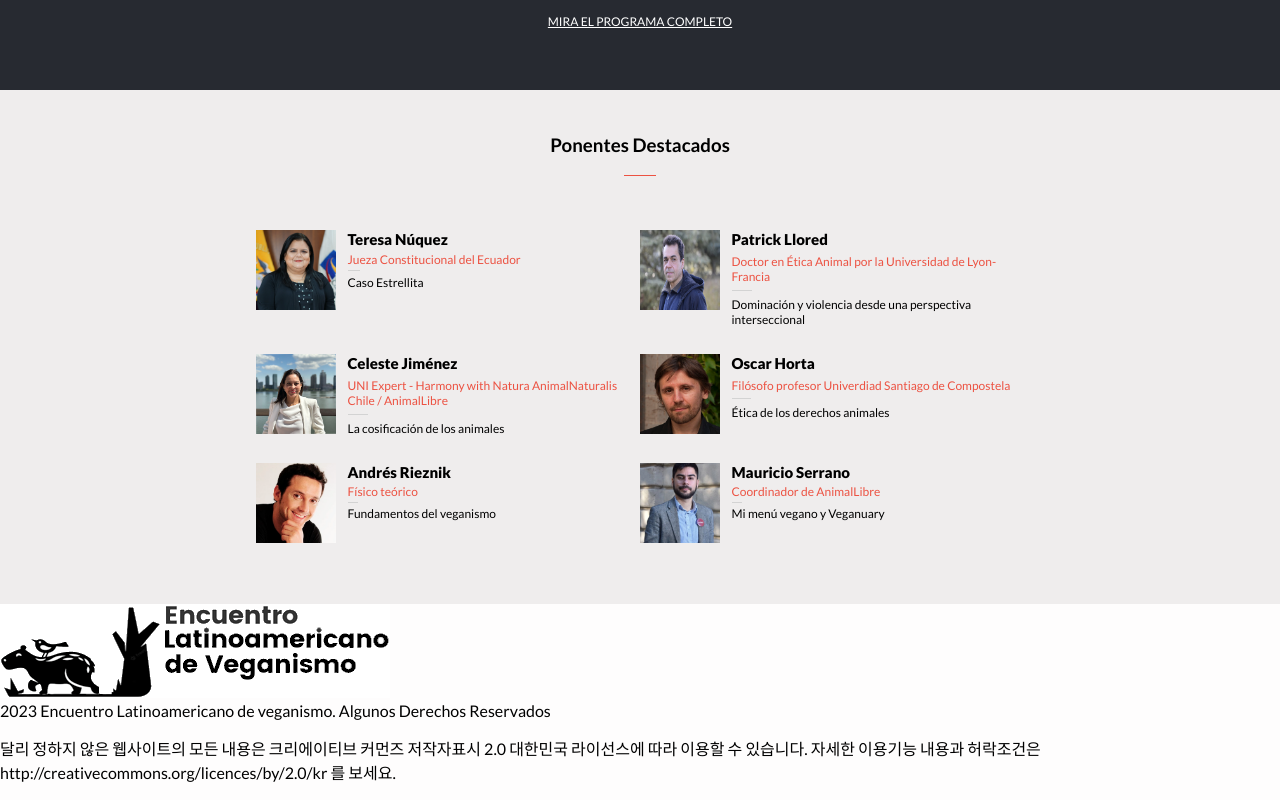
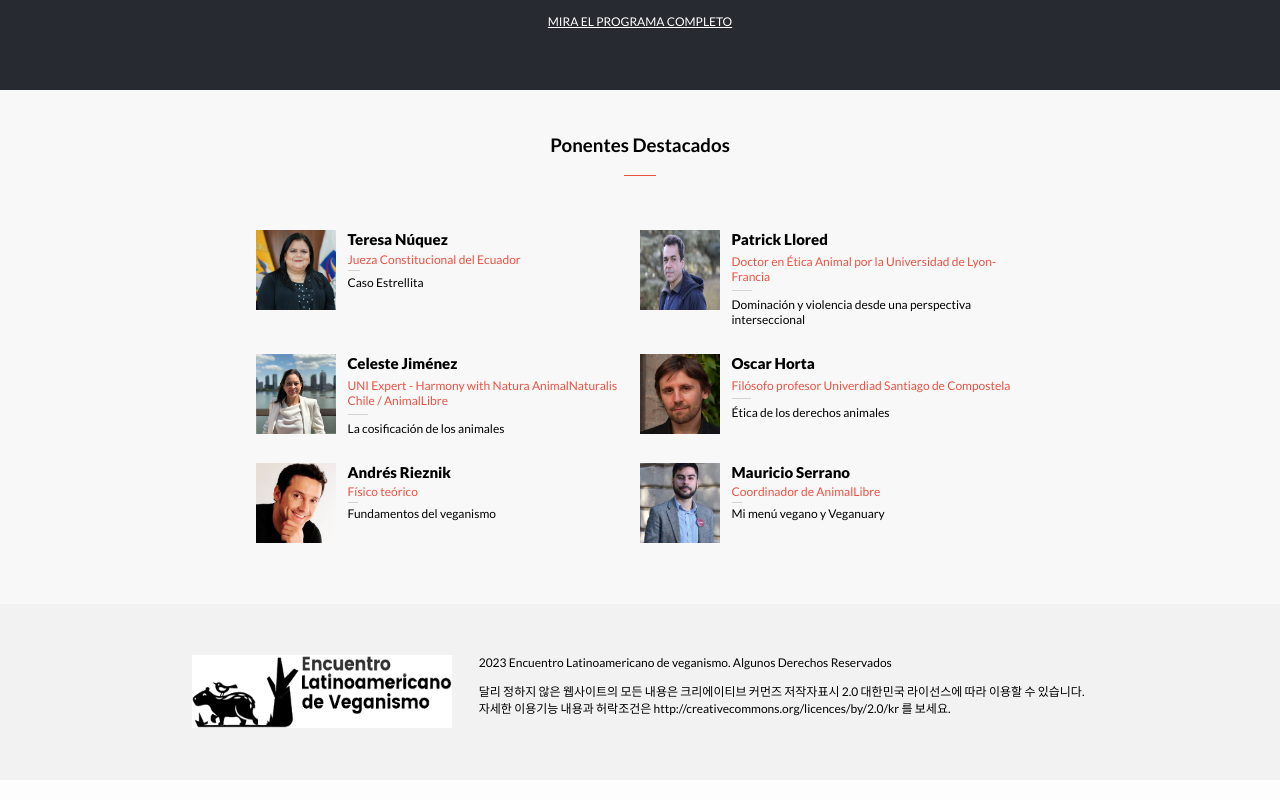
Before and after one commit to ivangonzalez224/Latin-American-veganism-event.io, a website: page index.html in a window 1280 px wide. Shown: the part 1136-1936 px from the top of the page. Drawn offline with Linux system fonts and the light colour scheme.

Commit message:
Add styles to the footer section

```diff
--- a/style.css
+++ b/style.css
@@ -483,7 +483,7 @@ section {
   flex-direction: column;
   align-items: center;
   padding: 2% 0 5% 0;
-  background-color: #efeded;
+  background-color: #f8f8f8;
 
   @media (min-width: 768px) {
     padding: 2% 25% 5% 25%;
@@ -592,3 +592,26 @@ section {
   color: #ec5242;
   margin-left: 2%;
 }
+
+footer {
+    display: flex;
+    justify-content: center;
+    background-color: #f2f2f2;
+    padding: 4% 15%;
+}
+
+footer img {
+    width: 29%;
+    margin-right: 3%;
+}
+
+.footer_credits {
+    display: flex;
+    flex-direction: column;
+    justify-content: center;
+    width: 100%;
+}
+
+.footer_credits span, .footer_credits p{
+    font-size: 12px;
+}
```
